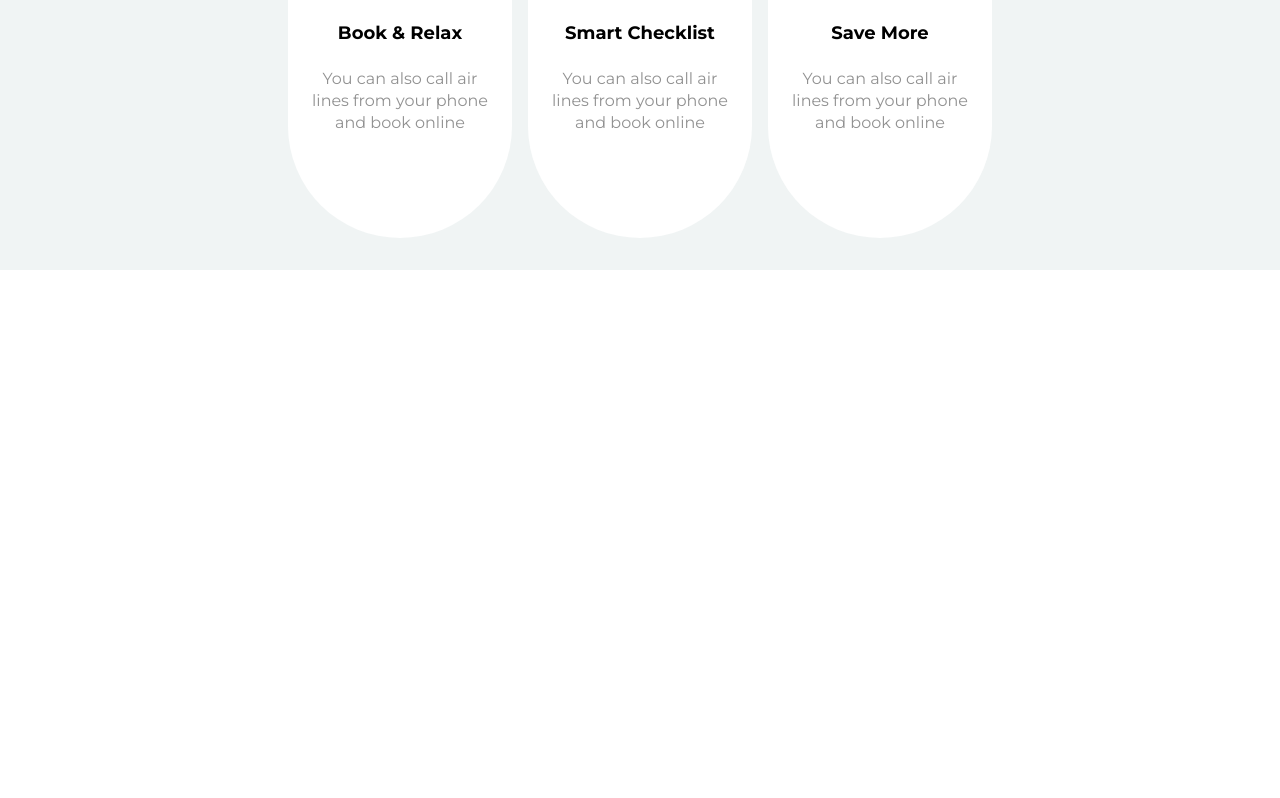
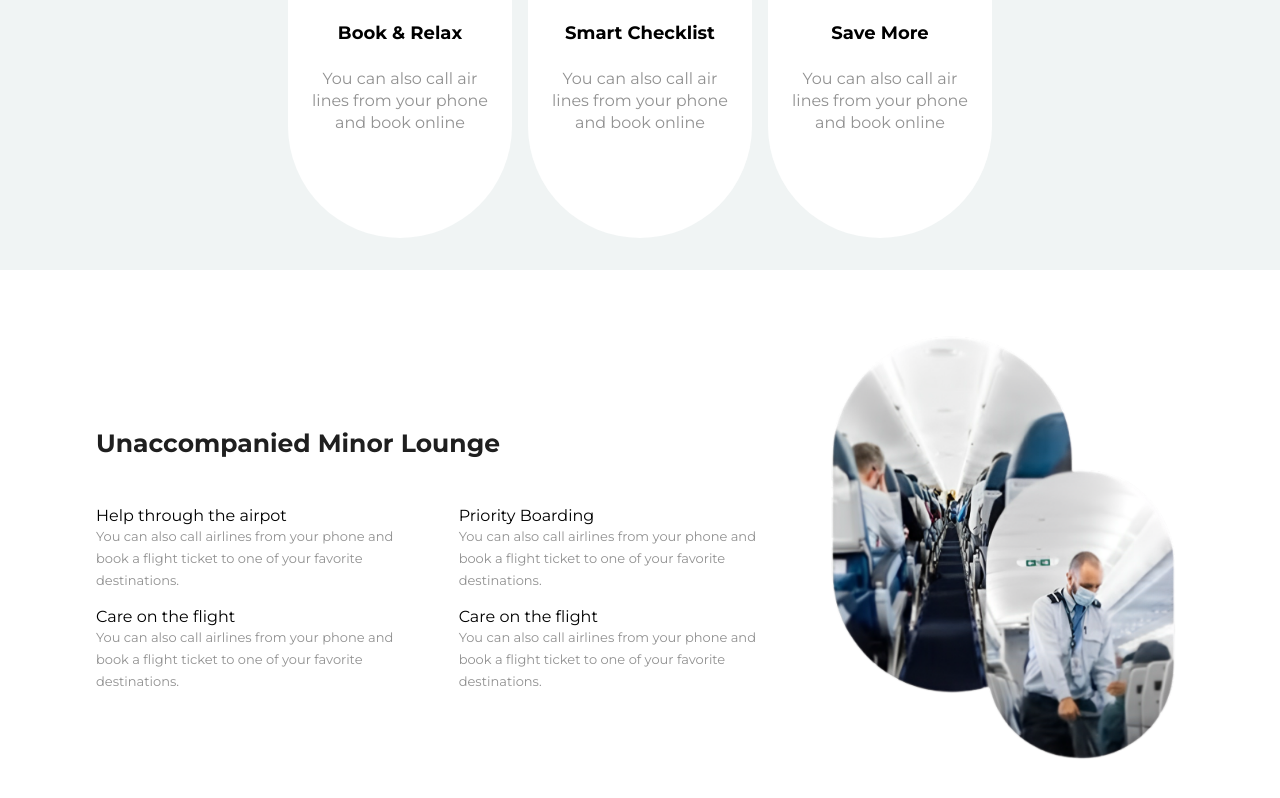
Before and after one commit to Samms206/FlySiteReactJS, a React (Vite) app: page / in a window 1280 px wide. Shown: the part 2094-2892 px from the top of the page. Before the commit the page ends 2364 px from the top, so only its background shows below. Built offline with nearby package versions, Linux system fonts and the light colour scheme.

Commit message:
updated-LongueSection

```diff
--- a/src/Components/Lounge/Lounge.jsx
+++ b/src/Components/Lounge/Lounge.jsx
@@ -1,11 +1,50 @@
-import React from 'react'
+import React from "react";
 
 const Lounge = () => {
   return (
-    <div>
+    <div className="longue container section">
+      <div className="sectionContainer grid">
+        <div className="wrapperGrid">
+          <div className="textDiv">
+            <h2>Unaccompanied Minor Lounge</h2>
+          </div>
+          <div className="grids grid">
+            <div className="singleGrid">
+              <span className="gridTitle">Help through the airpot</span>
+              <p>
+                You can also call airlines from your phone and book a flight
+                ticket to one of your favorite destinations.
+              </p>
+            </div>
+            <div className="singleGrid">
+              <span className="gridTitle">Priority Boarding</span>
+              <p>
+                You can also call airlines from your phone and book a flight
+                ticket to one of your favorite destinations.
+              </p>
+            </div>
+            <div className="singleGrid">
+              <span className="gridTitle">Care on the flight</span>
+              <p>
+                You can also call airlines from your phone and book a flight
+                ticket to one of your favorite destinations.
+              </p>
+            </div>
+            <div className="singleGrid">
+              <span className="gridTitle">Care on the flight</span>
+              <p>
+                You can also call airlines from your phone and book a flight
+                ticket to one of your favorite destinations.
+              </p>
+            </div>
+          </div>
+        </div>
+        <div className="imgDiv">
+          <img src="./src/assets/staff.png" alt="staff" />
+        </div>
+      </div>
+    </div>
+  );
+};
 
-    </div>
-  )
-}
-
-export default Lounge
+export default Lounge;
--- a/src/main.css
+++ b/src/main.css
@@ -521,4 +521,20 @@ h2 {
   .info .singleCard {
     min-width: 100%;
   }
+}
+
+.longue .sectionContainer {
+  grid-template-columns: 2fr 1fr;
+}
+.longue .sectionContainer .wrapperGrid {
+  display: flex;
+  flex-direction: column;
+  gap: 2rem;
+}
+.longue .sectionContainer .wrapperGrid .grids {
+  row-gap: 1rem;
+  grid-template-columns: 2fr 2fr;
+}
+.longue .sectionContainer .wrapperGrid .grids .singleGrid p {
+  max-width: 300px;
 }/*# sourceMappingURL=main.css.map */
--- a/src/main.scss
+++ b/src/main.scss
@@ -591,4 +591,25 @@ h2{
 
 }
 
+//LOUNGE
+.longue{
+    .sectionContainer{
+        grid-template-columns: 2fr 1fr;
+        .wrapperGrid{
+            display: flex;
+            flex-direction: column;
+            gap: 2rem;
+            .grids{
+                row-gap: 1rem;
+                grid-template-columns: 2fr 2fr;
+                .singleGrid{
+                    p{
+                        max-width: 300px;
+                    }
+                }
+            }
+        }
+    }
+}
+
 // End Section Style
```
Also changed, not shown: src/assets/staff.png (added), 1 other file (tests, documents, lock files or other folders).
